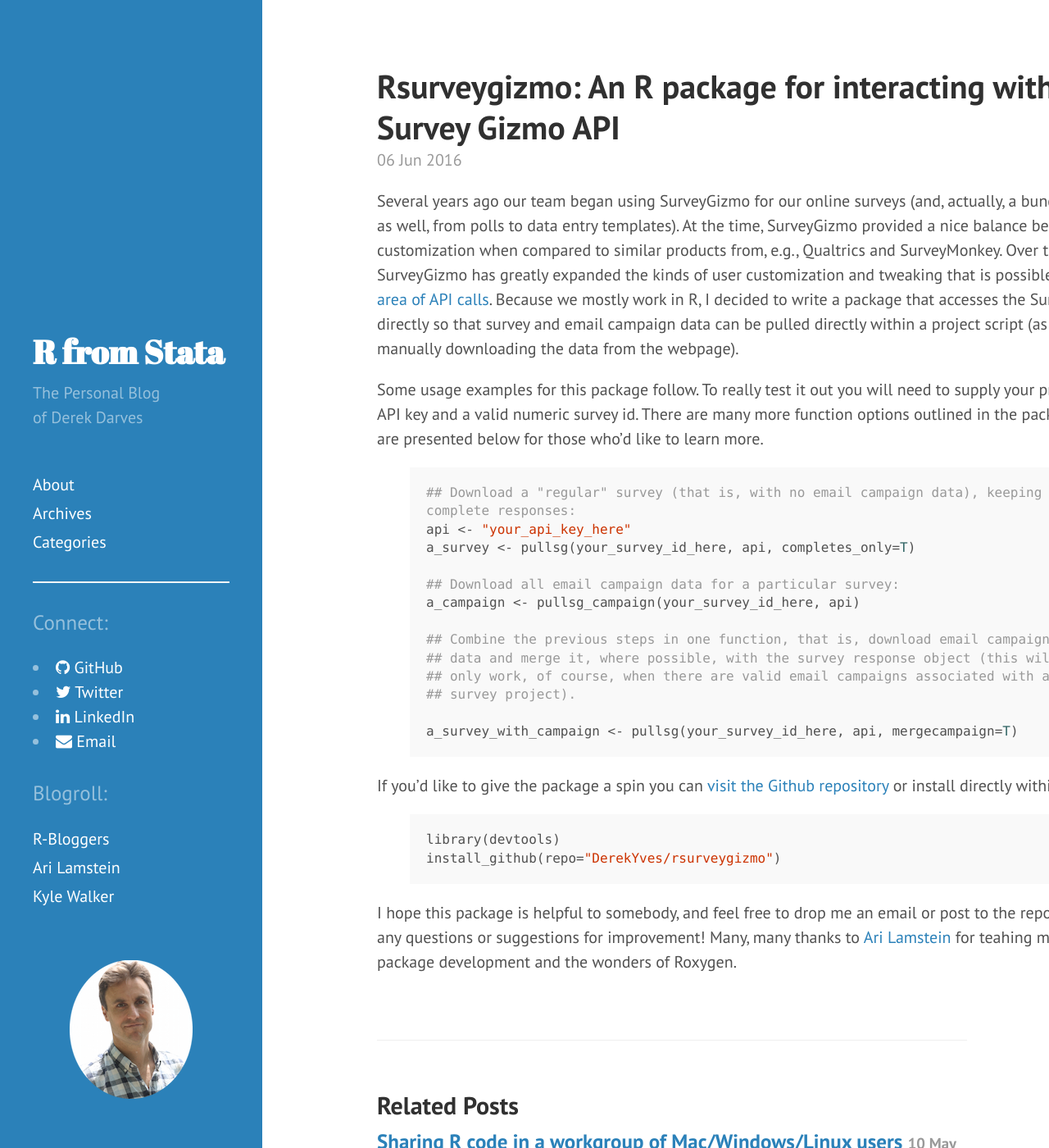
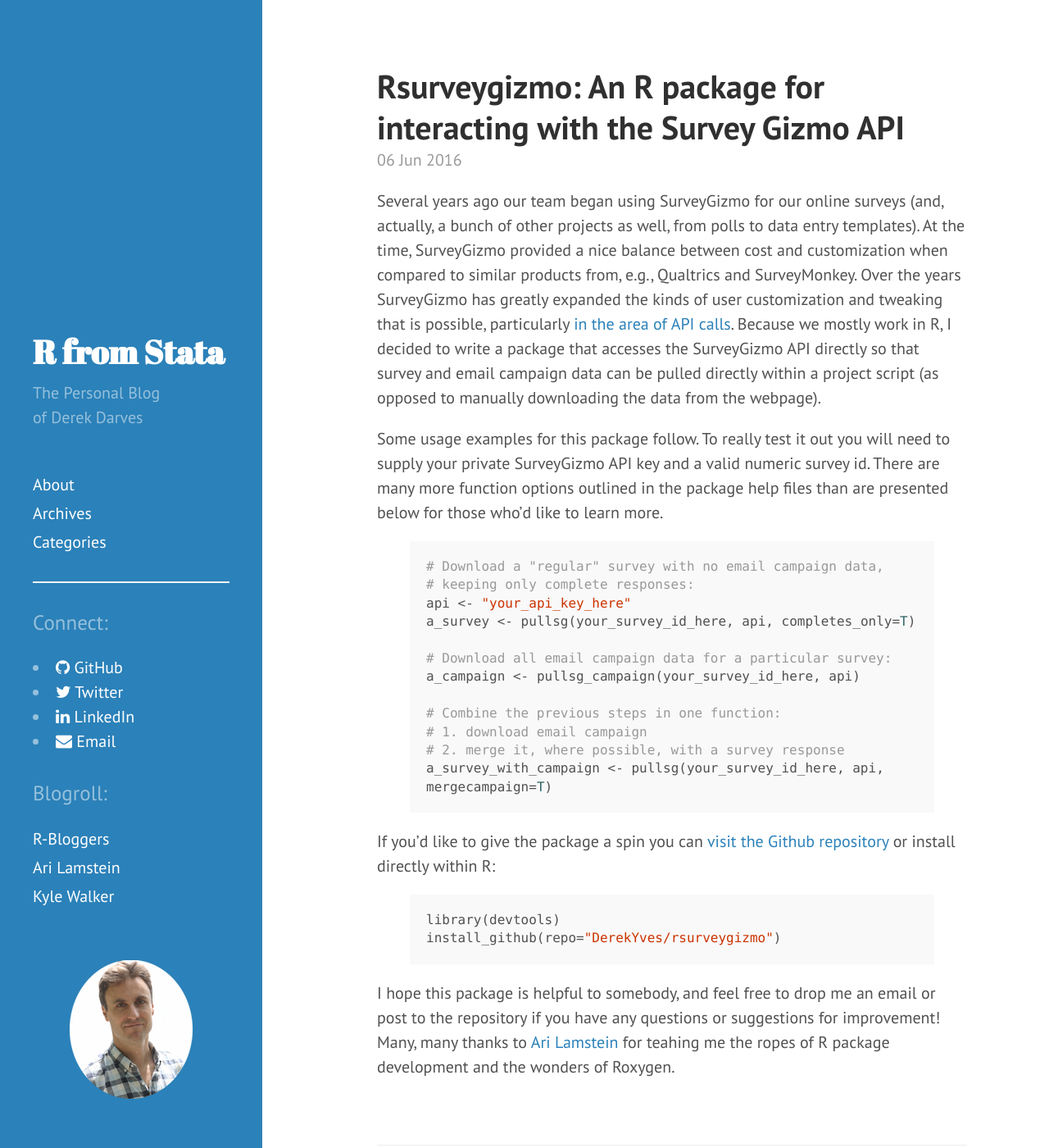
Before and after one commit to DerekYves/DerekYves.github.io, a Jekyll site: the page built from _posts/2016-06-05-rsurvey-gizmo.md, in a window 1280 px wide and 1400 px high. Shown: the whole window at 82% size. Built offline with Jekyll 4.4.1, drawn with Linux system fonts in a browser that asks for light colours; nearby versions of some CDN libraries; comment, search, counter and statistics services are not loaded.

Commit message:
css updates

```diff
--- a/_posts/2016-06-05-rsurvey-gizmo.md
+++ b/_posts/2016-06-05-rsurvey-gizmo.md
@@ -31,18 +31,17 @@ outlined in the package help files than are presented below for those who'd like
 
 
 {% highlight r %}
-## Download a "regular" survey (that is, with no email campaign data), keeping only complete responses:
+# Download a "regular" survey with no email campaign data,
+# keeping only complete responses:
 api <- "your_api_key_here"
 a_survey <- pullsg(your_survey_id_here, api, completes_only=T)
 
-## Download all email campaign data for a particular survey:
+# Download all email campaign data for a particular survey:
 a_campaign <- pullsg_campaign(your_survey_id_here, api)
 
-## Combine the previous steps in one function, that is, download email campaign
-## data and merge it, where possible, with the survey response object (this will
-## only work, of course, when there are valid email campaigns associated with a
-## survey project).
-
+# Combine the previous steps in one function:
+# 1. download email campaign
+# 2. merge it, where possible, with a survey response
 a_survey_with_campaign <- pullsg(your_survey_id_here, api, mergecampaign=T)
 {% endhighlight %}
 
--- a/public/css/poole.css
+++ b/public/css/poole.css
@@ -333,7 +333,7 @@ tbody tr:nth-child(odd) th {
 .page,
 .post {
   margin-bottom: 4em;
-  width: 1000px;
+  max-width: 1000px;
 
 }
 
```
Also changed, not shown: _source/2016-06-05-rsurvey-gizmo.Rmd (+6 -7 lines), 5 other files.
